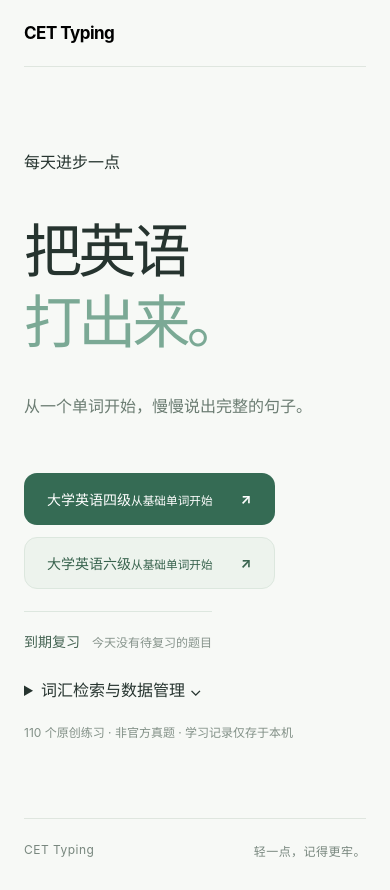
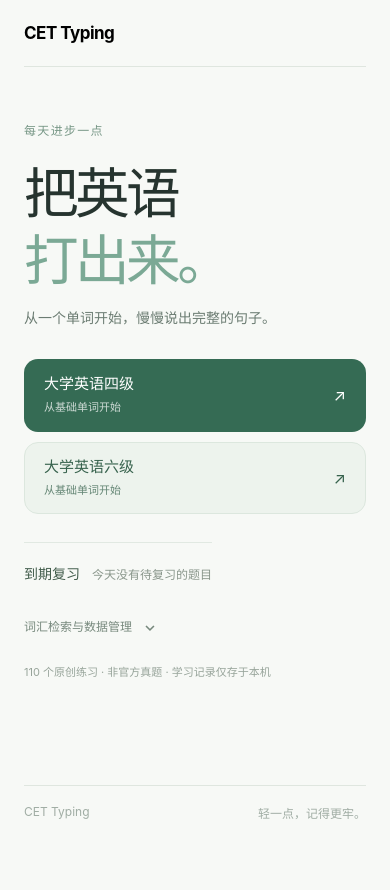
Before and after one commit to Kurumi33333/cet-typing, a React (Vite) app: page / in a window 390 px wide. After the commit the page ends 844 px from the top, so only its background shows below. Built offline with nearby package versions, Linux system fonts and the light colour scheme; what ts-fsrs would draw is missing.

Commit message:
style(home): reduce density and make secondary tools progressive disclosure

```diff
--- a/src/styles.css
+++ b/src/styles.css
@@ -221,3 +221,43 @@ h1 em { color: #7ba995; font-style: normal; }
 .lexicon-attribution { color:#879688; font-size:11px; line-height:1.8; margin-top:35px; }
 .lexicon-attribution a { text-decoration:underline; text-underline-offset:3px; }
 @media (max-width: 560px) { .lexicon-page { padding-top:18px; } .lexicon-page .eyebrow { margin-top:28px; } .lexicon-result > span { max-width:100%; } }
+
+
+/* Visual reduction 01 · make practice the only primary action on home. */
+.main-content { padding: clamp(46px, 7vw, 84px) 0 52px; }
+.home-kicker { margin: 0; font-size: 12px; font-weight: 600; letter-spacing: .11em; color: #779786; }
+.main-content h1 { margin: 21px 0 12px; }
+.main-content .intro { max-width: 460px; font-size: clamp(14px, 1.8vw, 17px); line-height: 1.85; margin: 0; }
+.main-content .choice-group { margin-top: 32px; gap: 12px; }
+.home-course { width: clamp(218px, 24vw, 260px); min-height: 80px; padding: 15px 19px; justify-content: space-between; text-align: left; gap: 14px; border-radius: 14px; }
+.home-course-copy { display: flex; flex-direction: column; gap: 7px; min-width: 0; }
+.home-course-copy strong { font-size: 15px; line-height: 1.2; font-weight: 660; }
+.home-course-copy small { font-size: 11px; font-weight: 430; opacity: .75; line-height: 1.4; }
+.home-course > span:last-child { font-size: 16px; font-weight: 400; }
+.main-content .review-entry { margin: 32px 0 0; padding: 20px 0 0; border-top: 1px solid #e1e9e2; gap: 11px; }
+.main-content .review-entry-heading strong { color: #415c4b; }
+.main-content .review-entry-heading span { color: #89968b; }
+.main-content .review-entry-button { border: 0; padding: 8px 12px; background: #e7efe8; }
+.main-content .review-count { background: #d4e4d8; }
+.main-content .review-future { margin: 0; color: #8c9a90; }
+.home-tools { margin-top: 28px; width: min(580px, 100%); color: #78897c; }
+.home-tools > summary { display: flex; align-items: center; width: fit-content; gap: 12px; cursor: pointer; list-style: none; padding: 10px 0; font-size: 12px; font-weight: 590; color: #77897d; }
+.home-tools > summary::-webkit-details-marker { display: none; }
+.home-tools > summary span { font-size: 15px; transition: transform .17s ease; }
+.home-tools[open] > summary span { transform: rotate(180deg); }
+.home-tools > summary:focus-visible { outline: 2px solid #8eaa96; outline-offset: 4px; border-radius: 3px; }
+.home-tools-inner { padding: 3px 0 10px; }
+.home-tools .lexicon-entry { margin: 0 0 16px; border-top: 0; padding: 12px 0; }
+.home-tools .data-tools { padding-top: 14px; }
+.home-tools .lexicon-entry-copy span { font-size: 12px; }
+.main-content .demo-note { margin: 18px 0 0; color: #97a49a; font-size: 11px; line-height: 1.7; }
+.site-footer { padding: 18px 0 23px; color: #a0ada4; letter-spacing: 0; }
+@media(max-width:560px) {
+  .main-content { justify-content: flex-start; padding: 54px 0 44px; }
+  .main-content h1 { font-size: clamp(54px, 14vw, 76px); }
+  .main-content .choice-group { width: 100%; flex-direction: column; gap: 10px; margin-top: 28px; }
+  .home-course { width: 100%; min-height: 72px; }
+  .main-content .review-entry { margin-top: 28px; }
+  .home-tools { margin-top: 21px; }
+}
+@media(prefers-reduced-motion:reduce) { .home-tools > summary span { transition: none; } }
```
